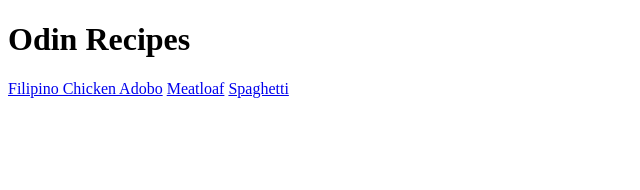
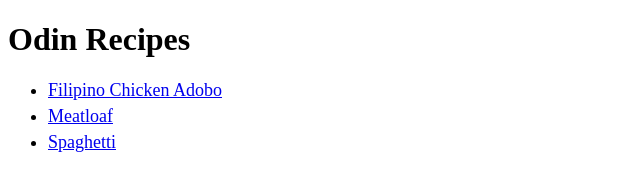
Before and after one commit to Eros628/odin-recipes, a plain HTML site: page index.html in a window 1280 px wide. Shown: the whole page, without its empty margins (0-640 px from the left). Drawn offline with Linux system fonts and the light colour scheme.

Commit message:
modified: turned the dish options in an unordered list

```diff
--- a/index.html
+++ b/index.html
@@ -7,10 +7,15 @@
 </head>
 <body>
     <h1>Odin Recipes</h1>
+    <ul style="font-size: 18px;">
+     <li style="margin-bottom: 5px;"><a href="./recipes/chicken-adobo.html">Filipino Chicken Adobo</a></li>
+     <li style="margin-bottom: 5px;"><a href="./recipes/meatloaf.html">Meatloaf</a></li>
+     <li> <a href="./recipes/spaghetti.html">Spaghetti</a></li>
 
-    <a href="./recipes/chicken-adobo.html">Filipino Chicken Adobo</a>
-    <a href="./recipes/meatloaf.html">Meatloaf</a>
-    <a href="./recipes/spaghetti.html">Spaghetti</a>
+    </ul>
+
+
+
 
 </body>
 </html>
```
